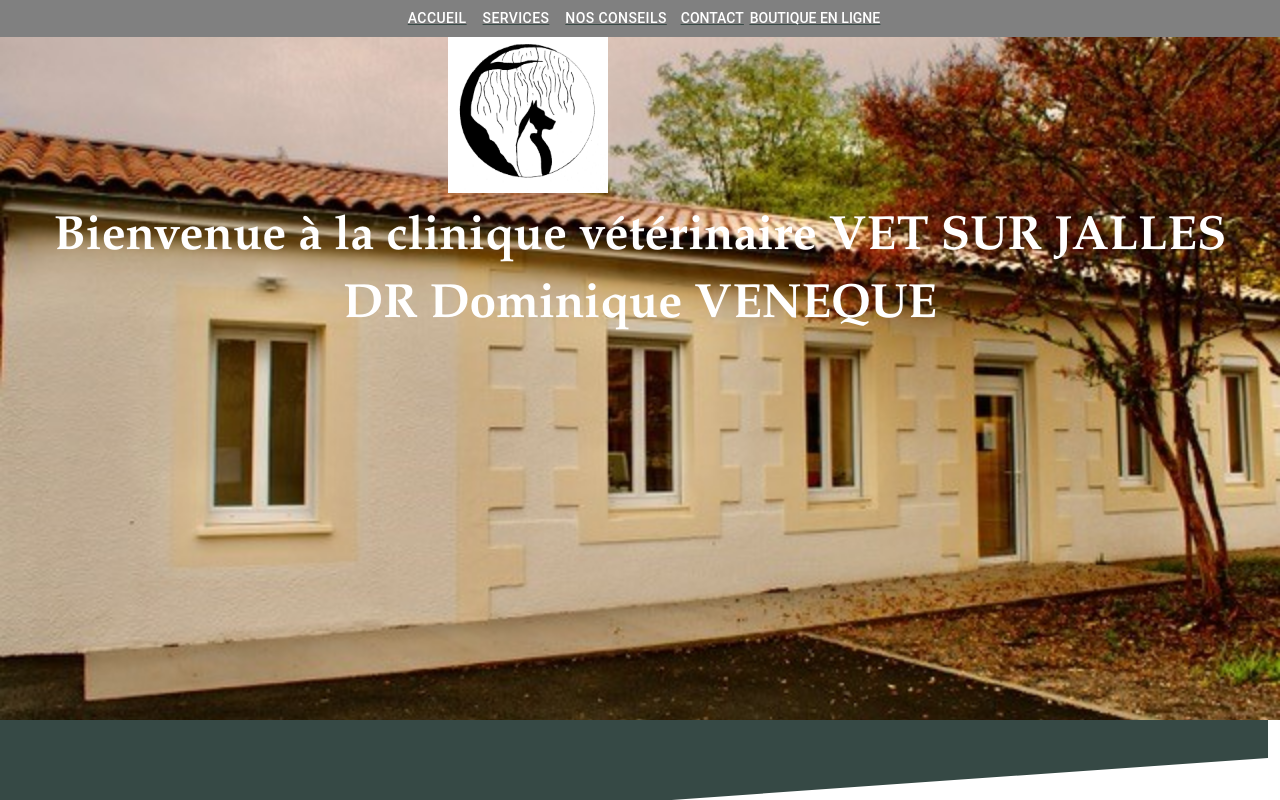
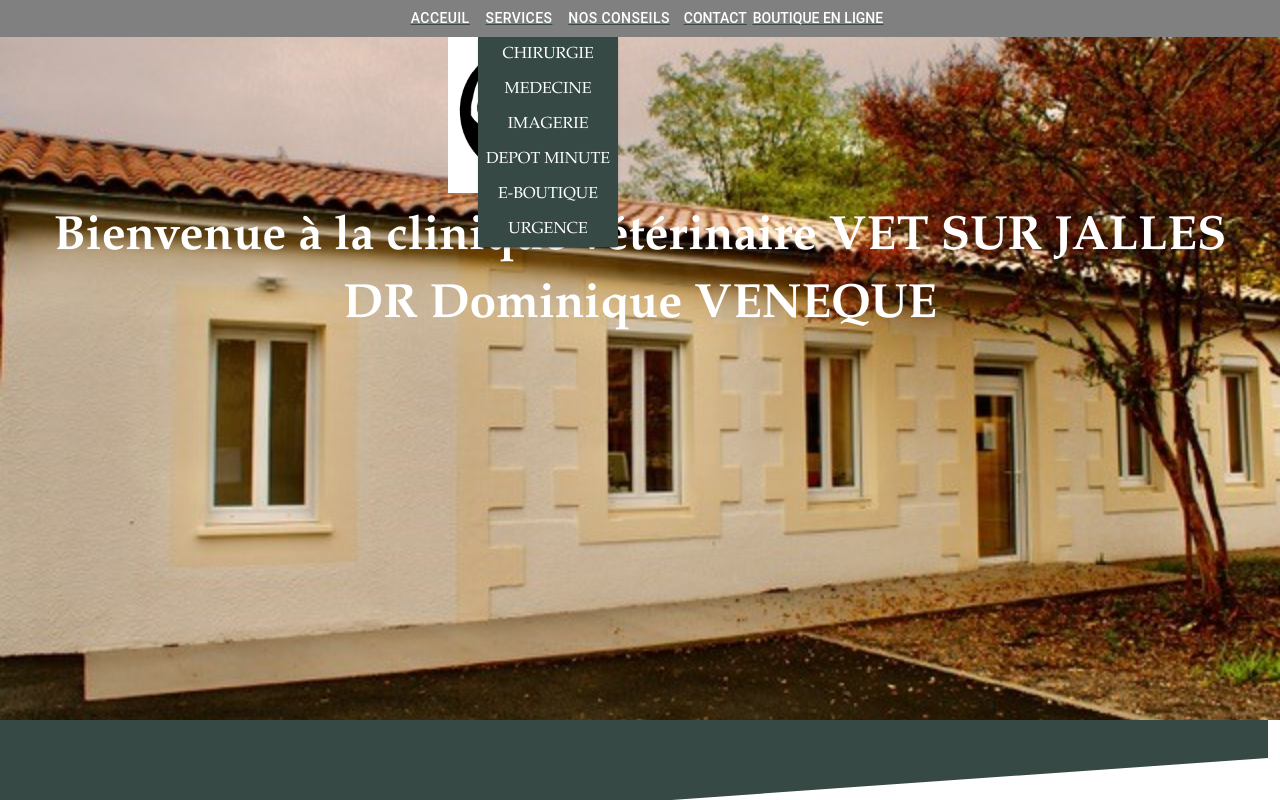
Before and after one commit to antoinefilleul/site-clinique-veterinaire, a React (Vite) app: page / in a window 1280 px wide. Both pictures are taken after a click on the button "SERVICES". Shown: the top 800 px of the page. Built offline with nearby package versions, Linux system fonts and the light colour scheme.

Commit message:
better button actions

```diff
--- a/src/layout/button.tsx
+++ b/src/layout/button.tsx
@@ -1,5 +1,5 @@
 import * as React from 'react';
-import {useState} from 'react'
+import {useState, useEffect} from 'react'
 import Box from '@mui/material/Box';
 import Popper, { PopperPlacementType } from '@mui/material/Popper';
 import Grid from '@mui/material/Grid';
@@ -14,36 +14,40 @@
   const [open, setOpen] = useState(false);
   const [placement, setPlacement] = useState<PopperPlacementType>();
   const currentLocation = useLocation();
+  const location = useLocation();
   const myButtons = [
-    {id:0, slots:[{text:"EQUIPE", link:"hash: '#equipe'"}, {text:"JOINDRE", link: "/#joindre"}, {text:"TARIF", link:"/#tarif"}, {text:"CGF", link:"/#CGF"}]},
+    {id:0, slots:[{text:"EQUIPE", link:"/#equipe"}, {text:"JOINDRE", link: "/#joindre"}, {text:"TARIF", link:"/#tarif"}, {text:"CGF", link:"/#CGF"}]},
     {id:1, slots:[{text:"CHIRURGIE", link:"/Chirurgie"}, {text:"MEDECINE", link:"/Medecine"}, {text:"IMAGERIE", link:"/Imagerie"}, {text:"DEPOT MINUTE", link:"/Depot"}, {text:"E-BOUTIQUE", link:"/E-boutique"}, {text:"URGENCE", link:"/Urgence"}]},
     {id:2, slots:[{text:"VACCINS", link:"/Vaccins"}, {text:"STERILISATION", link:"/Sterilisation"}, {text:"MODE DE VIE", link:"/Mode_de_vie"}, {text:"LUTTE ANTIPARASITAIRE", link:"/Lutte antiparasitaire"}, {text:"QUAND CONSULTER", link:"/Consult"}]},
     {id:3, slots:[{text:"CONTACT", link:"/Contact"}]}]
   const [button_index, setbutton_index] = useState(0)
 
+  useEffect(() => {
+    if (location.hash) {
+      const element = document.getElementById(location.hash.substring(1));
+      if (element) {
+        element.scrollIntoView({ behavior: 'smooth' });
+      }
+    }
+  }, [location]);
+
   const push_button_index = (nb: number) => {
       setbutton_index(() => nb)
   }
-  const handleLeave =
-    (newPlacement: PopperPlacementType) =>
-    (event: React.MouseEvent<HTMLButtonElement>) => {
-    setAnchorEl(event.currentTarget);
-    push_button_index(parseInt(event.currentTarget.id))
-    setOpen(false)
-    setPlacement(newPlacement);
-  };
+
   const handleHover =
     (newPlacement: PopperPlacementType) =>
     (event: React.MouseEvent<HTMLButtonElement>) => {
       setAnchorEl(event.currentTarget);
       push_button_index(parseInt(event.currentTarget.id))
-      setOpen((prev) => placement !== newPlacement || !prev);
+      setOpen(true);
       setPlacement(newPlacement);
-    };
+  };
+
     return (
       <Box sx={{ width: 500 }}>
-      <Popper open={open} anchorEl={anchorEl} placement={placement} transition>
-        {({ TransitionProps }) => (
+        <Popper onMouseLeave={() => setOpen(false)} open={open} anchorEl={anchorEl} placement={placement} transition>
+          {({ TransitionProps }) => (
           <Fade {...TransitionProps} timeout={350}>
             <Paper>
               <div>
@@ -62,14 +66,20 @@
       <Grid>
         <Grid item>
           <div className={styles.menu}>
-          <Button id="0" sx={{color: "white"}}onMouseLeave={handleLeave('top-start')} onMouseEnter={handleHover('top-start')}>ACCUEIL</Button>
-          <Button id="1" sx={{color: "white"}}onMouseLeave={handleLeave('top-start')} onMouseEnter={handleHover('top-start')}>SERVICES</Button>
-          <Button id="2" sx={{color: "white"}}onMouseLeave={handleLeave('top-start')} onMouseEnter={handleHover('top-start')}>NOS CONSEILS</Button>
+          <Button id="0" sx={{color: "white"}}onMouseEnter={handleHover('top-start')}>
+            <Link to={"/"} onClick={(e) =>{
+                if (currentLocation.pathname === '/') {
+                  e.preventDefault()
+                  window.scroll(0,0)}}}>
+                  ACCEUIL</Link>
+          </Button>
+          <Button id="1" sx={{color: "white"}}onMouseEnter={handleHover('top-start')}>SERVICES</Button>
+          <Button id="2" sx={{color: "white"}}onMouseEnter={handleHover('top-start')}>NOS CONSEILS</Button>
           <Link to={"/Contact"} onClick={(e) =>{
                 if (currentLocation.pathname === '/CONTACT') {
                   e.preventDefault()
-                  window.scroll(0,0)
-              }}}>CONTACT</Link>
+                  window.scroll(0,0)}}}>
+                  CONTACT</Link>
           <a href='https://www.chronovet.fr/connexion?create_account=1&d_clinic=1650?create_account=1&d_clinic=1650'>BOUTIQUE EN LIGNE</a>
           </div>
         </Grid>
--- a/src/pages/accueil.module.scss
+++ b/src/pages/accueil.module.scss
@@ -144,7 +144,7 @@
 .CGF1 ul{
   margin-left: 20px;
   margin-right: 20px;
-  justify-content: flex-start;
+  justify-content: space-between;
   display: flex;
   padding: 0;
 }
@@ -166,6 +166,7 @@
 
 .CGF2 ul{
   display: flex;
+  justify-content: space-between;
   padding: 0;
 }
 
--- a/src/pages/accueil.tsx
+++ b/src/pages/accueil.tsx
@@ -39,7 +39,7 @@
       </div>
       <div className={styles.triangle}></div>
       <div className={styles.content}>
-        <h2>Nous Joindre</h2>
+        <h2 id = "joindre">Nous Joindre</h2>
         <h3>adresse : 1521 Avenue de Bordeaux 3317 ST Jean d'Illac</h3>
         <h3>tel :+33 05 33 09 08 00</h3>
         <h3>vetsurjalles@gmail.com</h3>
```
